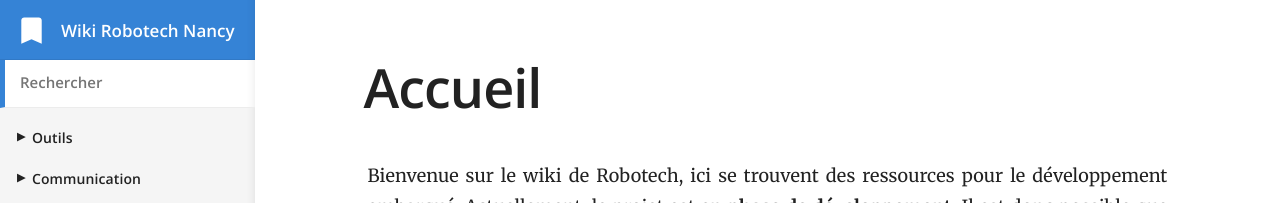
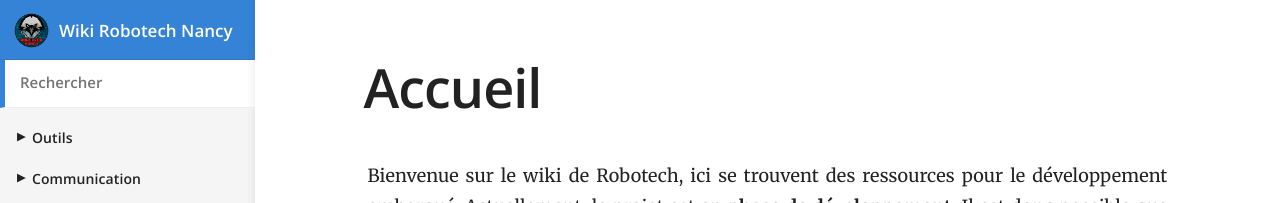
Before and after one commit to RobotechNancy/robotechnancy.github.io, a Jekyll site: the page built from _docs/index.md, in a window 1280 px wide. Shown: the top 203 px of the page. Built offline with Jekyll 4.4.1, drawn with Linux system fonts in a browser that asks for light colours.

Commit message:
Logo Robotech Nancy

```diff
--- a/_layouts/default.html
+++ b/_layouts/default.html
@@ -10,7 +10,7 @@
 		<meta property="og:type" content="website">
 		<meta property="og:url" content="{{ site.url }}">
 		<meta property="og:site_name" content="{{ site.title }}">
-		<meta property="og:image" content="{{ site.baseurl }}/images/icons/siteicon.webp">
+		<meta property="og:image" content="{{ site.baseurl }}/images/icons/logo.webp">
 		{{ % if page.subcategory % }}
 			<meta property="og:title" content="{{ page.category }} {{ page.subcategory }} - {{ page.title }}">
 		{{ % else % }}
@@ -22,9 +22,8 @@
 		<link rel="stylesheet" href="{{ site.baseurl }}/css/main.css">
 		<link rel="stylesheet" href="//fonts.googleapis.com/css?family=Merriweather:400,400italic,700,700italic|Open+Sans:400,400italic,600,600italic,700,700italic|Inconsolata:400,700&display=swap">
 
-		<link rel="apple-touch-icon" href="{{ site.baseurl }}/images/icons/apple-touch-icon.webp">
-		<link rel="icon" type="image/webp" href="{{ site.baseurl }}/images/icons/touch-icon.webp" sizes="192x192">
-		<link rel="icon" type="image/webp" href="{{ site.baseurl }}/images/icons/favicon.webp">
+		<link rel="apple-touch-icon" href="/images/icons/logo.webp">
+		<link rel="icon" type="image/webp" href="/images/icons/logo.webp">
 
 		<script type="text/javascript" src="/scripts/turbolinks.js"></script>
 	</head>
@@ -33,7 +32,7 @@
 		<header>
 			<h1>
 				<a href="{{ site.baseurl }}/">
-					<img src="{{ site.baseurl }}/images/icons/emblem.svg" width="40" height="40" alt="{{ site.title }} logo">
+					<img src="/images/icons/logo.webp" width="40" height="40" alt="{{ site.title }} logo">
 					<span>{{ site.title }}</span>
 				</a>
 				<button type="button" class="open-nav" aria-label="Ouvrir la navigation" onclick="openNav()"></button>
--- a/css/_layout.scss
+++ b/css/_layout.scss
@@ -103,7 +103,7 @@ header {
 		img {
 			height: $emblem-size;
 			width: $emblem-size;
-			margin-right: $space - 5;
+			margin-right: $space - 7;
 		}
 
 		span {
```
Also changed, not shown: images/icons/apple-touch-icon.webp (deleted), images/icons/emblem.svg (deleted), images/icons/favicon.webp (deleted), images/icons/logo.webp (added), images/icons/siteicon.webp (deleted), images/icons/touch-icon.webp (deleted).
